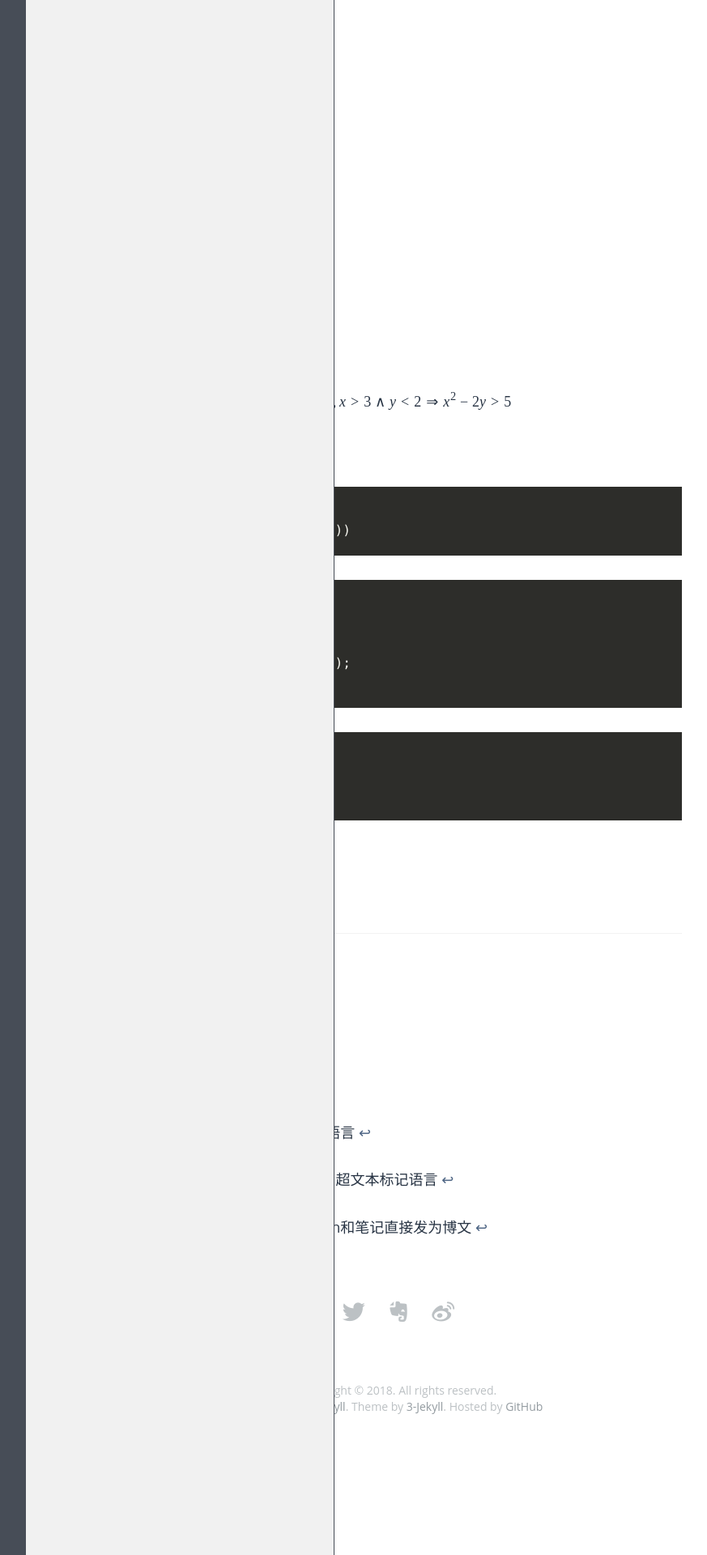
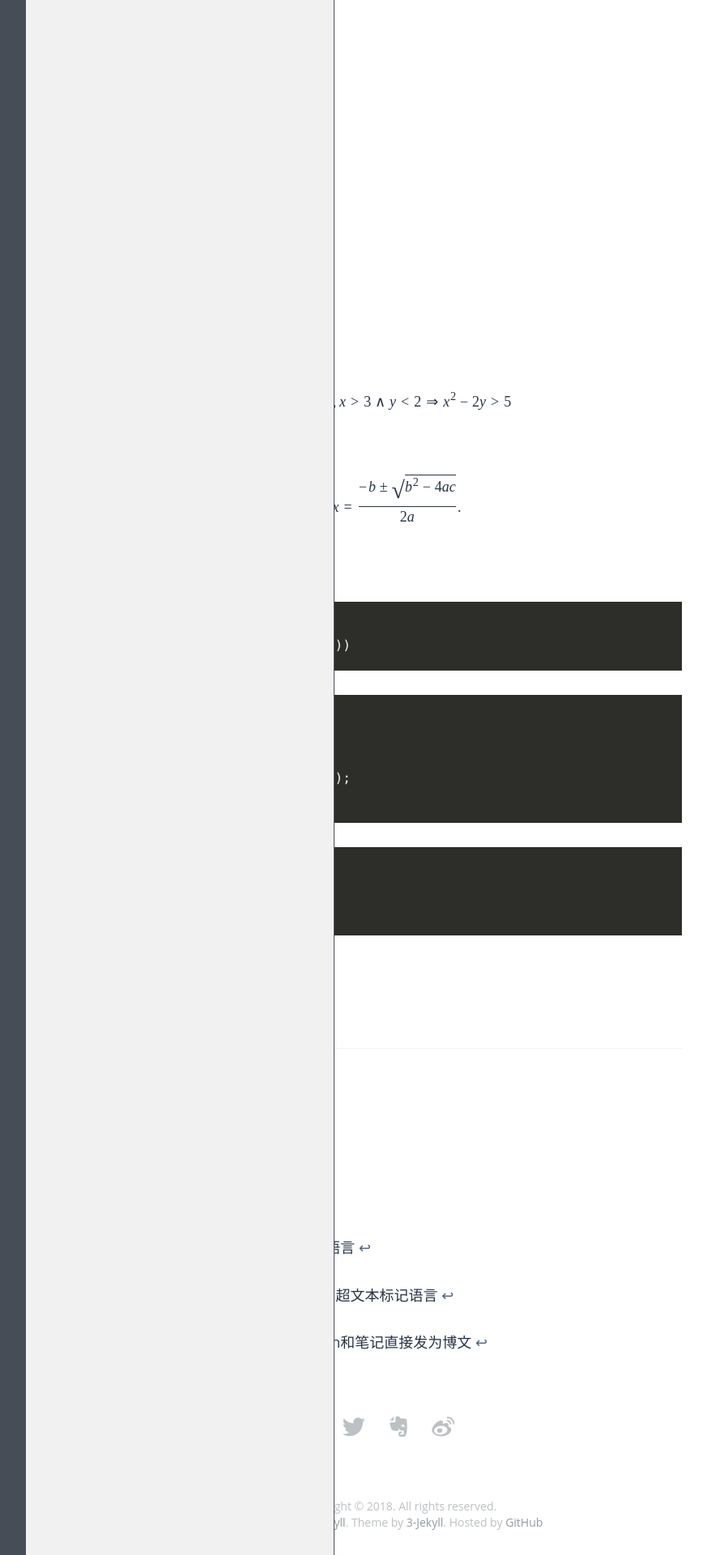
Before and after one commit to SDriedFish/SDriedFish.github.io, a Jekyll site: the page built from _posts/Tools/2016-12-11-markdown.md, in a window 1280 px wide. Shown: the part 910-2830 px from the top of the page at 81% size, without its empty margins (148-1021 px from the left). Built offline with Jekyll 4.4.1, drawn with Linux system fonts in a browser that asks for light colours.

Commit message:
mathlib 支持公式

````diff
--- a/_posts/Tools/2016-12-11-markdown.md
+++ b/_posts/Tools/2016-12-11-markdown.md
@@ -45,6 +45,8 @@ baz | baz  | baz
 行内公式：$E=mc^2$
 整行公式 \$$\forall x, y : \mathbb{Z}, x > 3 \land y < 2 \Rightarrow x^2 - 2y > 5$$
 
+整行\$$x = {-b \pm \sqrt{b^2-4ac} \over 2a}.$$
+
 ### 5.代码
 
 ```javascript
````
Also changed, not shown: assets/js/mathlib/fonts/HTML-CSS/TeX/otf/MathJax_Main-Regular.otf (added), assets/js/mathlib/fonts/HTML-CSS/TeX/otf/MathJax_Math-Italic.otf (added), assets/js/mathlib/fonts/HTML-CSS/TeX/otf/MathJax_Size1-Regular.otf (added), assets/js/mathlib/fonts/HTML-CSS/TeX/woff/MathJax_Main-Bold.woff (deleted), assets/js/mathlib/fonts/HTML-CSS/TeX/woff/MathJax_Main-Italic.woff (deleted), assets/js/mathlib/fonts/HTML-CSS/TeX/woff/MathJax_Math-BoldItalic.woff (deleted), assets/js/mathlib/fonts/HTML-CSS/TeX/woff/MathJax_Math-Regular.woff (deleted), assets/js/mathlib/fonts/HTML-CSS/TeX/woff/MathJax_Size2-Regular.woff (deleted), assets/js/mathlib/fonts/HTML-CSS/TeX/woff/MathJax_Size3-Regular.woff (deleted), assets/js/mathlib/fonts/HTML-CSS/TeX/woff/MathJax_Size4-Regular.woff (deleted).
